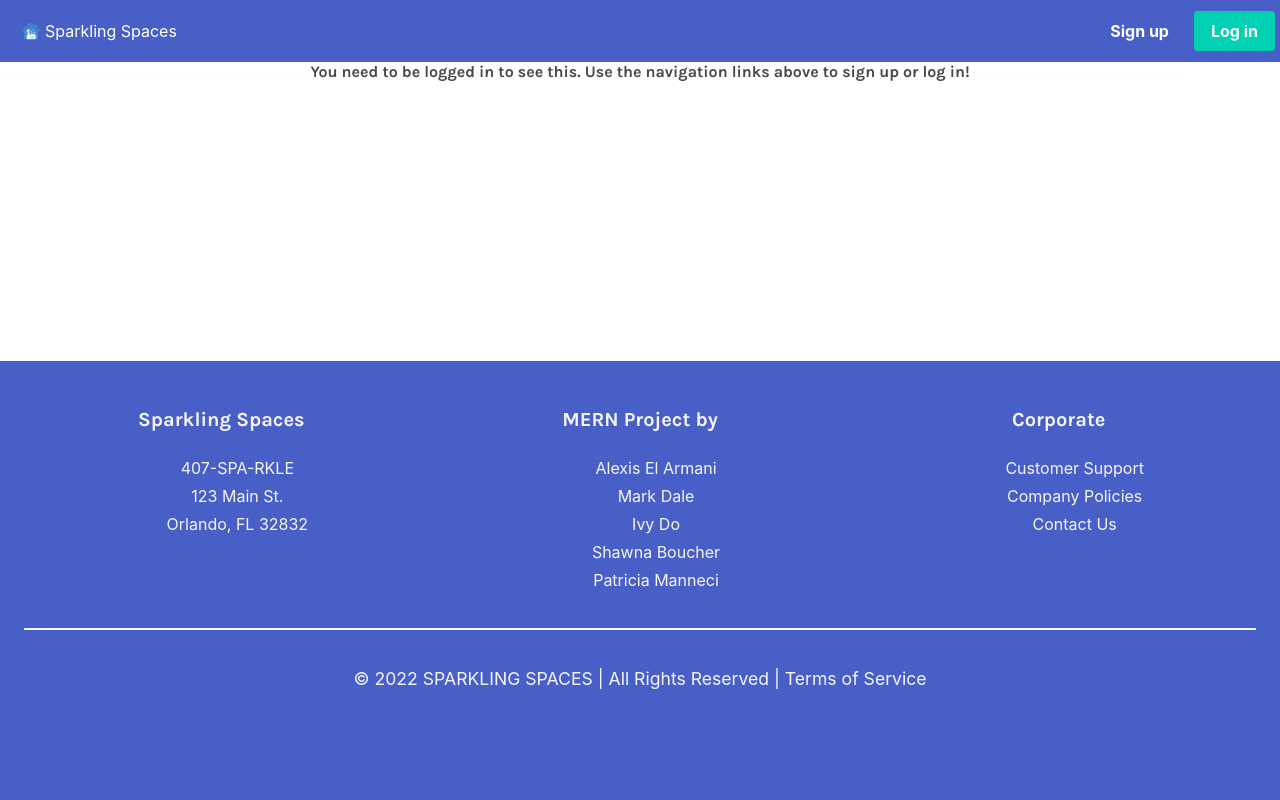
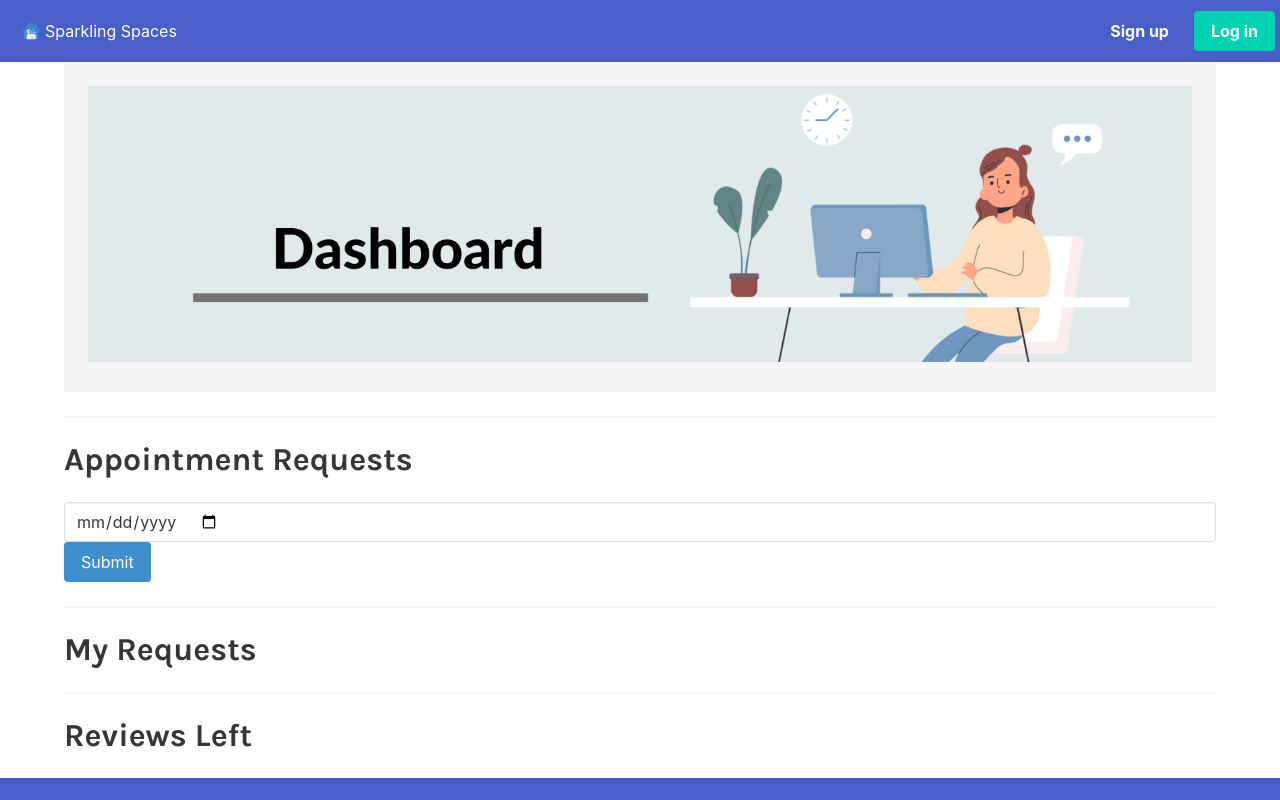
Before and after one commit to msdale/burn-book, a React (Create React App) app in the folder client/: page /profile in a window 1280 px wide. Shown: the top 800 px of the page. Built offline with nearby package versions, Linux system fonts and the light colour scheme; no server answers.

Commit message:
working copy, removed params from profile, all routes working and pages rendering

```diff
--- a/client/package.json
+++ b/client/package.json
@@ -14,12 +14,12 @@
     "jwt-decode": "^3.1.2",
     "react": "^17.0.2",
     "react-dom": "^17.0.2",
-    "react-router-dom": "^5.2.0",
+    "react-router-dom": "^6.2.2",
     "react-scripts": "4.0.3",
     "web-vitals": "^1.0.1"
   },
   "scripts": {
-    "start": "react-scripts start",
+    "start": "react-scripts --openssl-legacy-provider start",
     "build": "react-scripts build",
     "test": "react-scripts test",
     "eject": "react-scripts eject"
--- a/client/src/App.js
+++ b/client/src/App.js
@@ -1,6 +1,6 @@
 import React from 'react';
 import 'bulma/css/bulma.min.css';
-import { BrowserRouter as Router, Route, Switch } from 'react-router-dom';
+import { BrowserRouter as Router, Route, Routes } from 'react-router-dom';
 import {
   ApolloClient,
   InMemoryCache,
@@ -48,18 +48,17 @@ function App() {
         <div className="flex-column justify-flex-start min-100-vh">
           <Header />
           <div className="container">
-            <Switch>
-              <Route exact path="/" component={Home} />
-              <Route exact path="/login" component={Login} />
-              <Route exact path="/signup" component={Signup} />
-              <Route exact path="/profile/:username?" component={Profile} />
-              <Route exact path="/review/:id" component={SingleReview} />
-              <Route exact path="/maidlist" component={Maidlist} />
-              <Route exact path="/maidinfo" component={MaidInfo} />
-
-
-              <Route component={NoMatch} />
-            </Switch>
+            <Routes>
+              <Route exact path="/" element={<Home/>} />
+              <Route exact path="/login" element={<Login/>} />
+              <Route exact path="/signup" element={<Signup/>} />
+              {/* removed params in profile */}
+              <Route exact path="/profile" element={<Profile/>} />
+              <Route exact path="/review/:id" element={<SingleReview/>} />
+              <Route exact path="/maidlist" element={<Maidlist/>} />
+              <Route exact path="/maidinfo" element={<MaidInfo/>} />
+              <Route exact path="/nomatch" element={<NoMatch/>} />
+            </Routes>
           </div>
           <Footer />
         </div>
--- a/client/src/pages/Profile.js
+++ b/client/src/pages/Profile.js
@@ -1,83 +1,81 @@
-import React from 'react';
-import { Redirect, useParams } from 'react-router-dom';
+import React from "react";
+import { useNavigate } from "react-router-dom";
 
-import ReviewList from '../components/ReviewList';
-import FriendList from '../components/FriendList';
+// import ReviewList from '../components/ReviewList';
+// import FriendList from '../components/FriendList';
+// import ReviewForm from '../components/ReviewForm';
 
-import { useQuery, useMutation } from '@apollo/client';
-import { QUERY_USER, QUERY_ME } from '../utils/queries';
-import { ADD_FRIEND } from '../utils/mutations';
+// import { useQuery, useMutation } from '@apollo/client';
+// import { QUERY_USER, QUERY_ME } from '../utils/queries';
+// import { ADD_FRIEND } from '../utils/mutations';
 
 import Auth from '../utils/auth';
 
+//images
+import DashboardImage from "../assets/profile/profile.png"
+
 const Profile = (props) => {
-  const { username: userParam } = useParams();
-  const { loading, data } = useQuery(userParam ? QUERY_USER : QUERY_ME, {
-    variables: { username: userParam },
-  });
-
-  const [addFriend] = useMutation(ADD_FRIEND);
-
-  const user = data?.me || data?.user || {};
-
-  // redirect to personal profile page if username is yours
-  if (Auth.loggedIn() && Auth.getProfile().data.username === userParam) {
-    return <Redirect to="/profile" />;
-  }
-
-  if (loading) {
-    return <div>Loading...</div>;
-  }
-
-  if (!user?.username) {
-    return (
-      <h4>
-        You need to be logged in to see this. Use the navigation links above to
-        sign up or log in!
-      </h4>
-    );
-  }
-
-  const handleClick = async () => {
-    try {
-      await addFriend({
-        variables: { id: user._id }
-      });
-    } catch (e) {
-      console.error(e);
-    }
-  };
+  var loggedIn = Auth.loggedIn()
+  const navigate = useNavigate()
+  console.log("LOGIN STATUS " + loggedIn);
+  if (!loggedIn) { navigate("/login") }
 
   return (
-    <div>
-      <div className="flex-row mb-3">
-        <h2 className="bg-dark text-secondary p-3 display-inline-block">
-          Welcome Back {user.username}!
-        </h2>
-        {userParam && (
-          <button className="btn ml-auto" onClick={handleClick}>
-            Add Friend
-          </button>
-        )}
-      </div>
+    <main>
+      <div className='page-container'>
+        <section className="hero is-small is-light">
+          <div className="hero-body">
+            <img src={DashboardImage} alt="dashboard logo"></img>
+          </div>
+        </section>
+        <hr />
+        <div className='scheduled-cleanings-container'>
+          <h1 className='title'>
+            Appointment Requests
+          </h1>
+          <div className='scheduled-cleanings-list'>
+            <div className='calendar'>
+            </div>
+            <form>
+            <div className="field">
+                  <p className="control">
+                    <input
+                      className="input"
+                      placeholder="date"
+                      name="date"
+                      type="date"
+                      id="date"
+                    />
+                  </p>
+                  <button className="button is-info">
+                      Submit
+                    </button>
+                </div>
 
-      <div className="flex-row justify-space-between mb-3">
-        <div className="col-12 mb-3 col-lg-8">
-          <ReviewList
-            reviews={user.reviews}
-            title={`${user.username}'s reviews...`}
-          />
+            </form>
+          </div>
         </div>
+        <hr />
+        <div className='maid-reviews-container'>
+          <h1 className='title'>
+            My Requests
+          </h1>
+          <div className='maid-reviews-list'>
+            <div>
 
-        <div className="col-12 col-lg-3 mb-3">
-          <FriendList
-            username={user.username}
-            friendCount={user.friendCount}
-            friends={user.friends}
-          />
+              </div>
+          </div>
+        </div>
+        <hr />
+        <div className='maid-rating-container'>
+          <h1 className='title'>
+            Reviews Left
+          </h1>
+          <div className='maid-rating-list'>
+          </div>
         </div>
       </div>
-    </div>
+    </main>
   );
 };
 
```
Also changed, not shown: client/src/pages/Maidlist.js (+0 -7 lines), client/src/assets/profile/profile.png (added), 1 other file (tests, documents, lock files or other folders).
